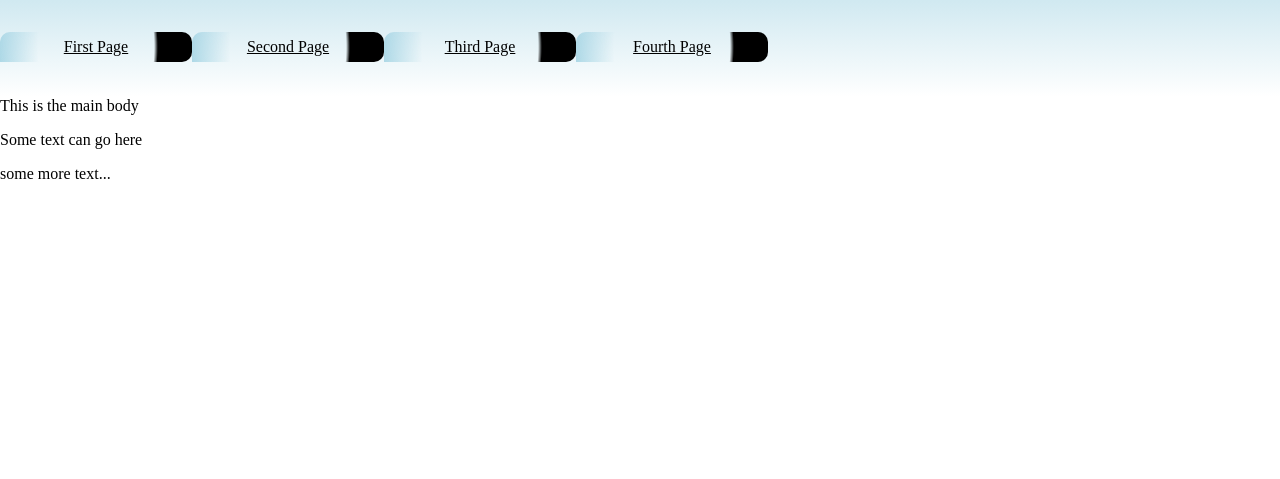
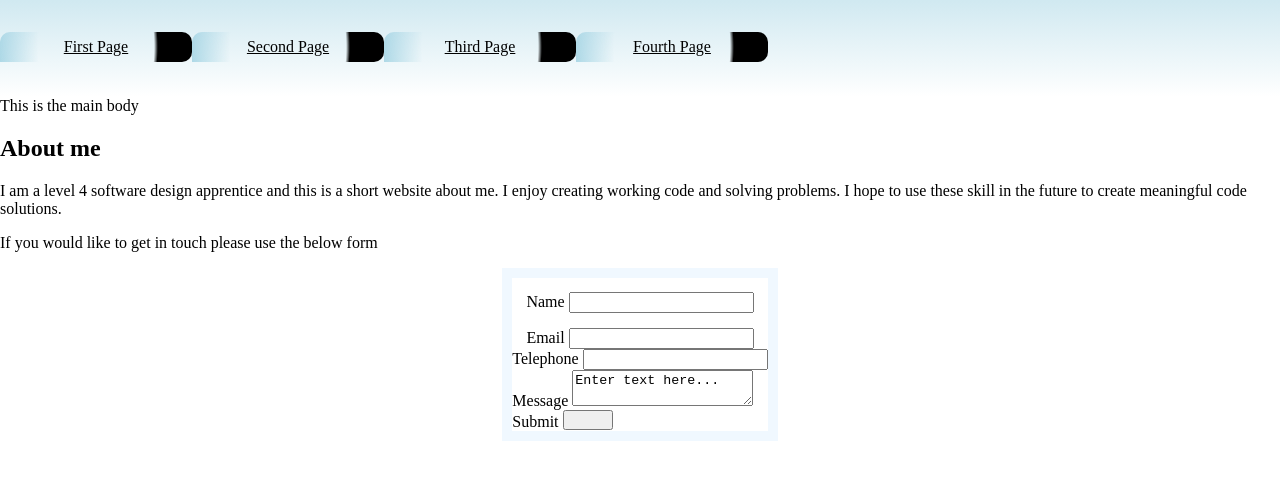
Before and after one commit to Sp00nsMcg33/Sp00n.io, a plain HTML site: page index.html in a window 1280 px wide. Shown: the part 243-722 px from the top of the page. Drawn offline with Linux system fonts and the light colour scheme; a web font is replaced by a local one.

Commit message:
added contact form and change style path

```diff
--- a/index.html
+++ b/index.html
@@ -6,7 +6,7 @@
 <head>
     <meta charset="UTF-8">
     <meta name="viewport" content="width=device-width, initial-scale=1.0">
-    <link rel="stylesheet" href="Sp00n.io/styles/css/style.css">
+    <link rel="stylesheet" href="styles/css/style.css">
     <title>Document</title>
 
     <!--Fonts-->
@@ -53,10 +53,43 @@
             This is the main body
         </div>
 
-        <p> Some text can go here </p>
+        <section>
+            <h2> About me</h2>
 
-        <p>some more text...</p>
+            <p> I am a level 4 software design apprentice and this is a short website about me.
+                I enjoy creating working code and solving problems.
+                I hope to use these skill in the future to create meaningful code solutions. </p>
 
+        </section>
+
+        <section class="contact">
+
+            <p>If you would like to get in touch please use the below form</p>
+
+            <form class="formContact">
+                <div class="inputName">
+                    <label>Name</label>
+                    <input type="text">
+                </div>
+                <div class="inputEmail">
+                    <label>Email</label>
+                    <input type="Email">
+                    </div>
+                <div class="inputTel">
+                    <label>Telephone</label>
+                    <input type="tel">
+                </div>
+                <div class="inputMessage">
+                    <label>Message</label>
+                    <textarea>Enter text here...</textarea>
+                </div>
+
+                <div>
+                    <label>Submit</label>
+                    <button class="buttonSubmit"></button>
+                </div>
+            </form>
+        </section>
 
     </main>
     <footer>
--- a/styles/css/style.css
+++ b/styles/css/style.css
@@ -96,6 +96,56 @@ main{
 
 }
 
+
+.formContact{
+    grid-template-areas:
+    "name"
+    "email"
+    "telephone"
+    "message"
+    "submit"
+    ;
+
+    grid-template-rows: 50px 50px 50px 50px 50px;
+    grid-template-rows: 50px;
+    border: 10px solid aliceblue;
+
+    display: grid;
+    margin: auto;
+    width: fit-content;
+}
+
+.inputName{
+
+    margin: auto;
+    grid-area: "name";
+    display: block;
+}
+
+
+.inputEmail{
+
+    margin: auto;
+    grid-area: "email";
+    display: block;
+}
+
+.inputTel{
+    margin: auto;
+    grid-area: "telephone";
+    display: block;
+}
+
+.inputMessage{
+    grid-area: "telephone";
+    display: block;
+}
+
+.buttonSubmit{
+    height: 20px;
+    width: 50px;
+}
+
 footer{
     grid-area: "footer";
     background: linear-gradient(white,lightblue, grey);
```
